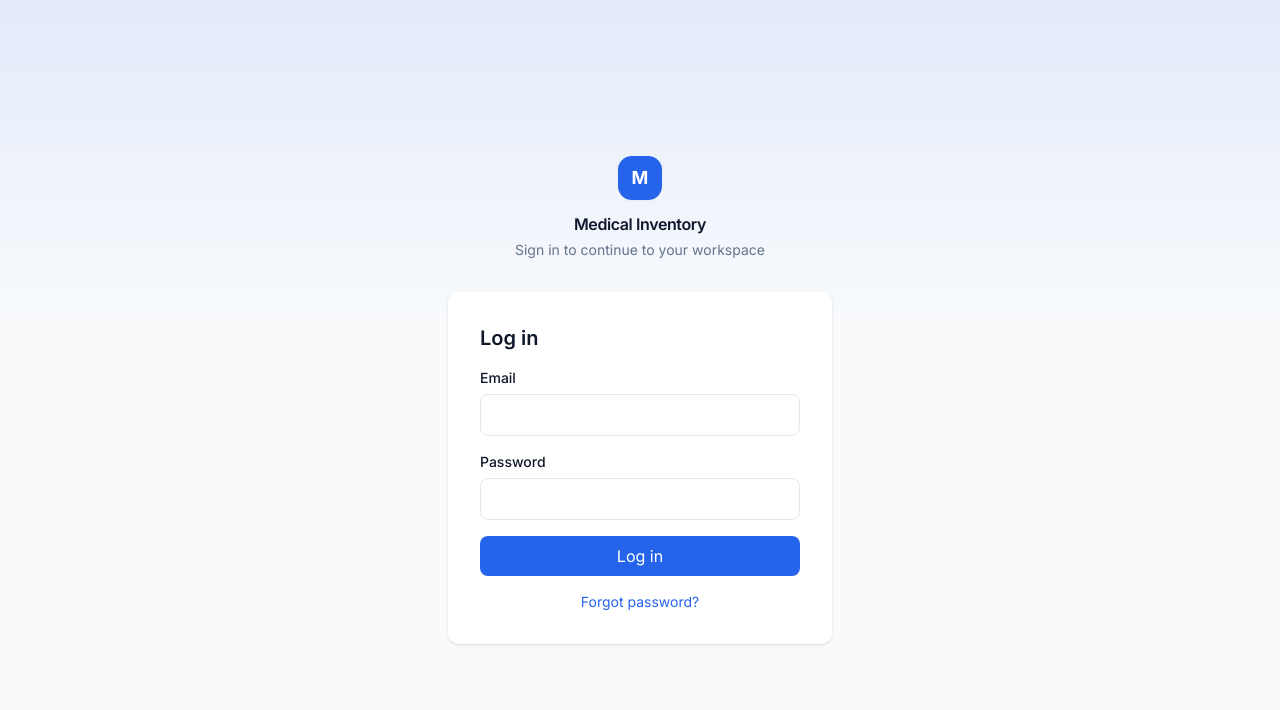
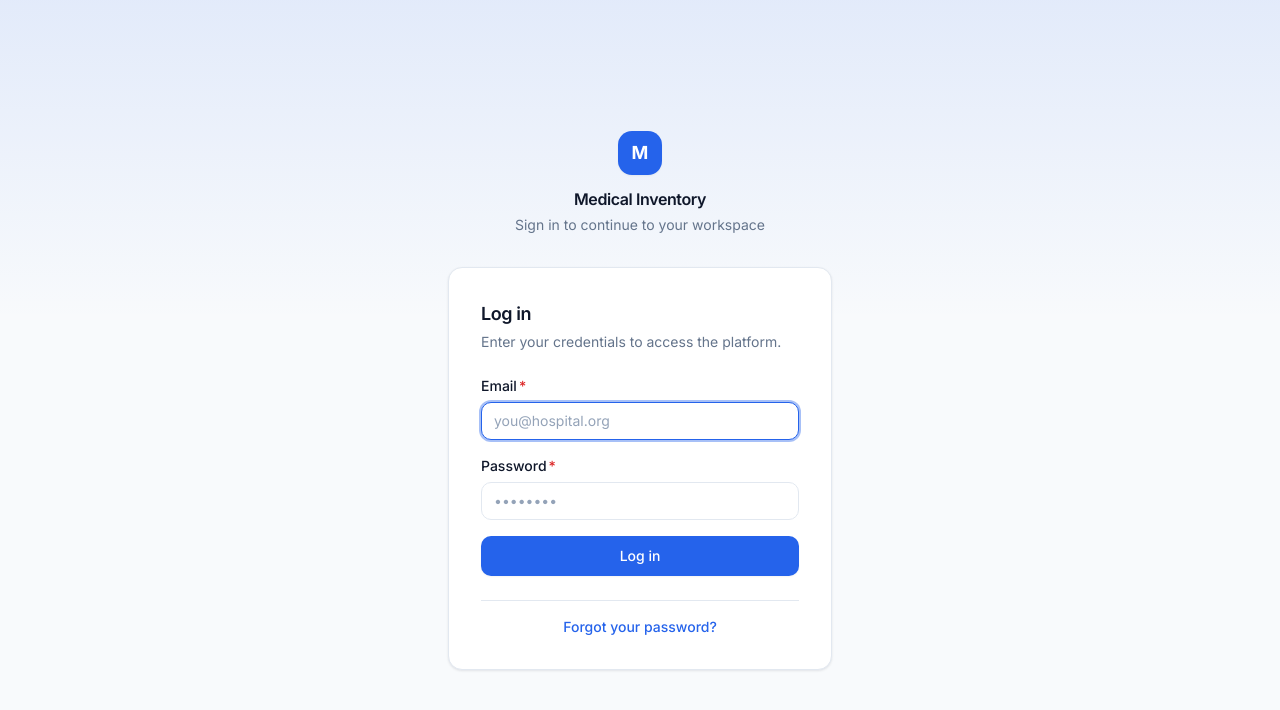
Before and after one commit to NexDevKRD/inventory, a Next.js app in the folder apps/web/: page /login in a window 1280 px wide. Shown: the top 710 px of the page. Built offline with nearby package versions, Linux system fonts and the light colour scheme.

Commit message:
feat: enhance LoginPage component with improved structure, accessibility features, and localization support

```diff
--- a/apps/web/src/app/(auth)/login/page.tsx
+++ b/apps/web/src/app/(auth)/login/page.tsx
@@ -2,9 +2,13 @@
 import { useForm } from 'react-hook-form';
 import { zodResolver } from '@hookform/resolvers/zod';
 import { useRouter } from 'next/navigation';
+import { useTranslations } from 'next-intl';
+import Link from 'next/link';
 import { loginSchema, LoginInput } from '@inventory/shared';
 import { useAuth } from '@/lib/AuthContext';
 import { FormField } from '@/components/ui/FormField';
+import { AuthCard } from '@/components/ui/AuthCard';
+import { Button } from '@/components/ui/Button';
 import { toast } from 'sonner';
 
 const ROLE_HOME: Record<string, string> = {
@@ -17,9 +21,14 @@ const ROLE_HOME: Record<string, string> = {
 };
 
 export default function LoginPage() {
+  const t = useTranslations('auth');
   const { login } = useAuth();
   const router = useRouter();
-  const { register, handleSubmit, formState: { errors } } = useForm<LoginInput>({ resolver: zodResolver(loginSchema) });
+  const {
+    register,
+    handleSubmit,
+    formState: { errors, isSubmitting },
+  } = useForm<LoginInput>({ resolver: zodResolver(loginSchema) });
 
   const onSubmit = async (data: LoginInput) => {
     try {
@@ -31,16 +40,41 @@ export default function LoginPage() {
   };
 
   return (
-    <form onSubmit={handleSubmit(onSubmit)} className="w-full max-w-sm space-y-4 rounded-lg bg-white p-8 shadow dark:bg-gray-900">
-      <h1 className="text-xl font-semibold">Log in</h1>
-      <FormField label="Email" error={errors.email?.message}>
-        <input aria-label="email" {...register('email')} className="w-full rounded border px-3 py-2" />
-      </FormField>
-      <FormField label="Password" error={errors.password?.message}>
-        <input aria-label="password" type="password" {...register('password')} className="w-full rounded border px-3 py-2" />
-      </FormField>
-      <button type="submit" className="w-full rounded bg-active px-3 py-2 text-white">Log in</button>
-      <a href="/forgot-password" className="block text-center text-sm text-active">Forgot password?</a>
-    </form>
+    <AuthCard
+      title={t('login')}
+      description="Enter your credentials to access the platform."
+      footer={
+        <Link href="/forgot-password" className="font-medium text-active hover:underline">
+          Forgot your password?
+        </Link>
+      }
+    >
+      <form onSubmit={handleSubmit(onSubmit)} className="space-y-4" noValidate>
+        <FormField label={t('email')} error={errors.email?.message} required>
+          <input
+            aria-label="email"
+            type="email"
+            autoComplete="email"
+            autoFocus
+            placeholder="you@hospital.org"
+            className="field"
+            {...register('email')}
+          />
+        </FormField>
+        <FormField label={t('password')} error={errors.password?.message} required>
+          <input
+            aria-label="password"
+            type="password"
+            autoComplete="current-password"
+            placeholder="••••••••"
+            className="field"
+            {...register('password')}
+          />
+        </FormField>
+        <Button type="submit" className="w-full" loading={isSubmitting}>
+          {t('login')}
+        </Button>
+      </form>
+    </AuthCard>
   );
 }
```
